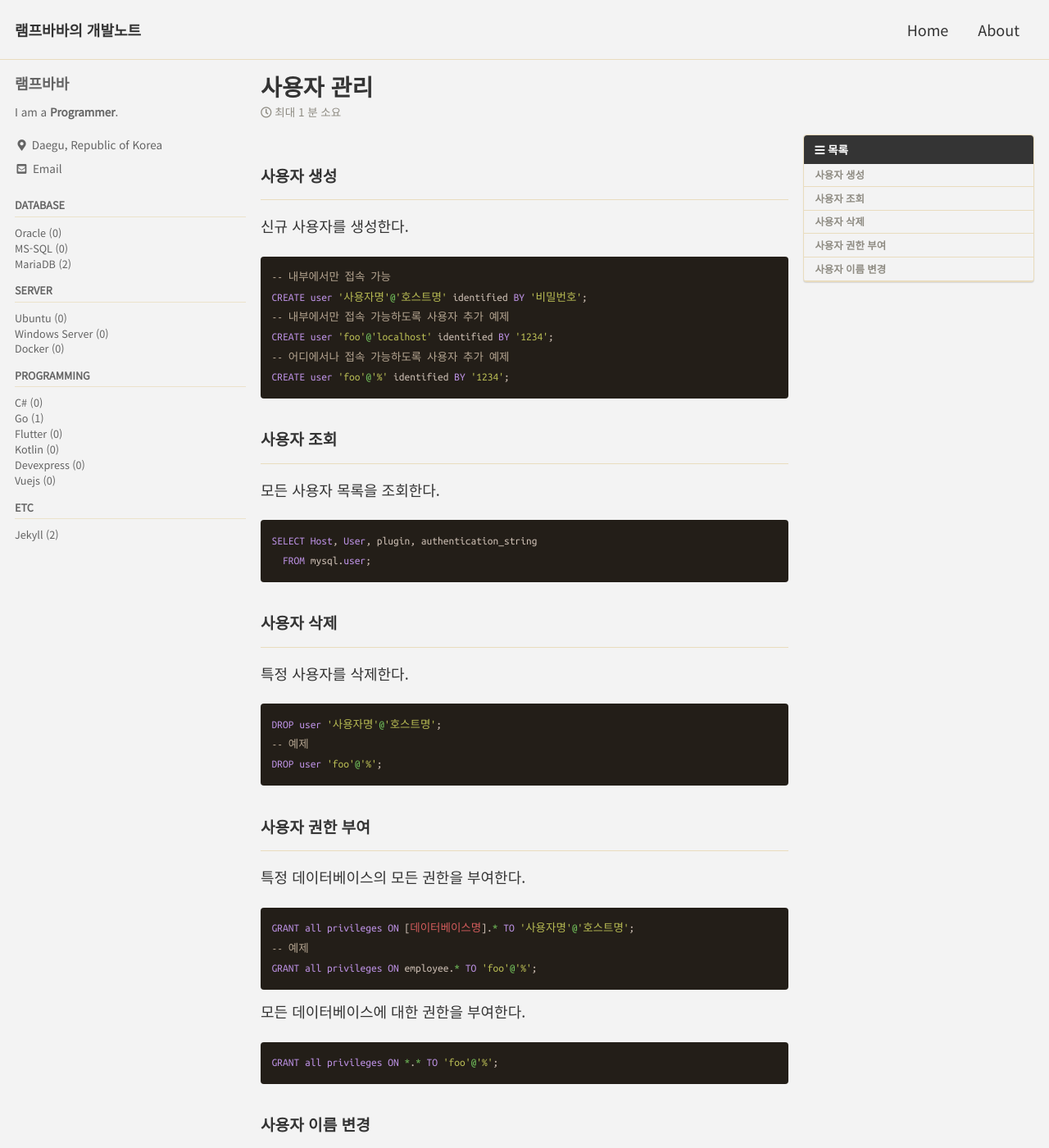
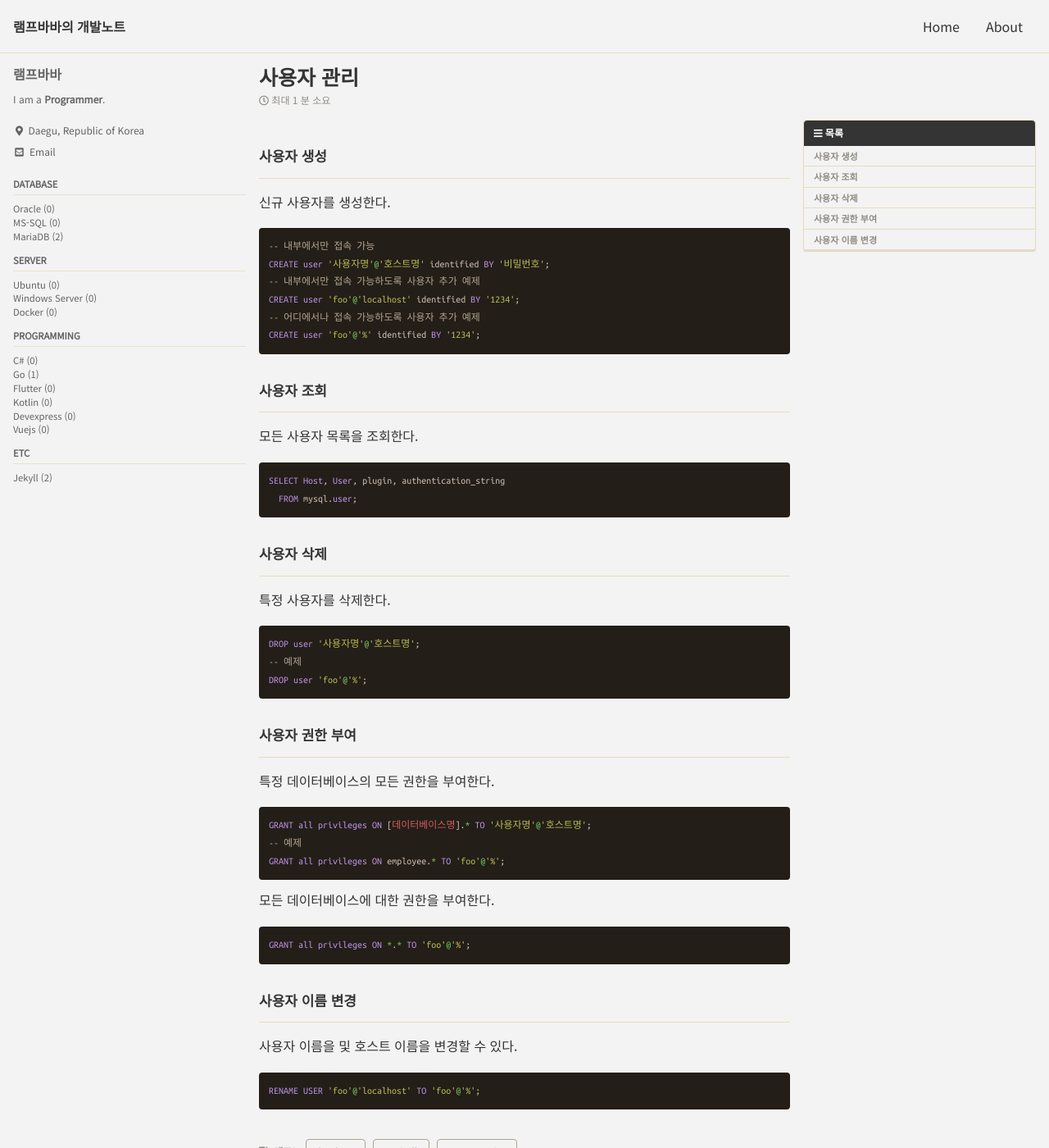
Before and after one commit to lampbaba/lampbaba.github.io, a Jekyll site: the page built from _posts/mariadb/2021-08-02-basic.md, in a window 1280 px wide and 1400 px high. Shown: the whole window at 82% size. Built offline with Jekyll 4.4.1, drawn with Linux system fonts in a browser that asks for light colours; cached includes are drawn as plain includes; comment, search, counter and statistics services are not loaded; some of the changed text lies outside the part shown.

Commit message:
전체 폰트 조정 18px -> 16px

````diff
--- a/_posts/mariadb/2021-08-02-basic.md
+++ b/_posts/mariadb/2021-08-02-basic.md
@@ -69,7 +69,7 @@ GRANT all privileges ON *.* TO 'foo'@'%';
 #### 사용자 이름 변경
 ---
 
-사용자 이름을 변경하거나 localhost로 생성된 사용자를 외부 어느곳에서든 접속하고자 변경하고자 할때 사용자 이름을 변경한다.
+사용자 이름을 및 호스트 이름을 변경할 수 있다.
 ```sql
 RENAME USER 'foo'@'localhost' TO 'foo'@'%';
 ```
--- a/_sass/minimal-mistakes/_reset.scss
+++ b/_sass/minimal-mistakes/_reset.scss
@@ -15,11 +15,11 @@ html {
   }
 
   @include breakpoint($large) {
-    font-size: 18px;
+    font-size: 16px;
   }
 
   @include breakpoint($x-large) {
-    font-size: 18px;
+    font-size: 16px;
   }
 
   -webkit-text-size-adjust: 100%;
````
